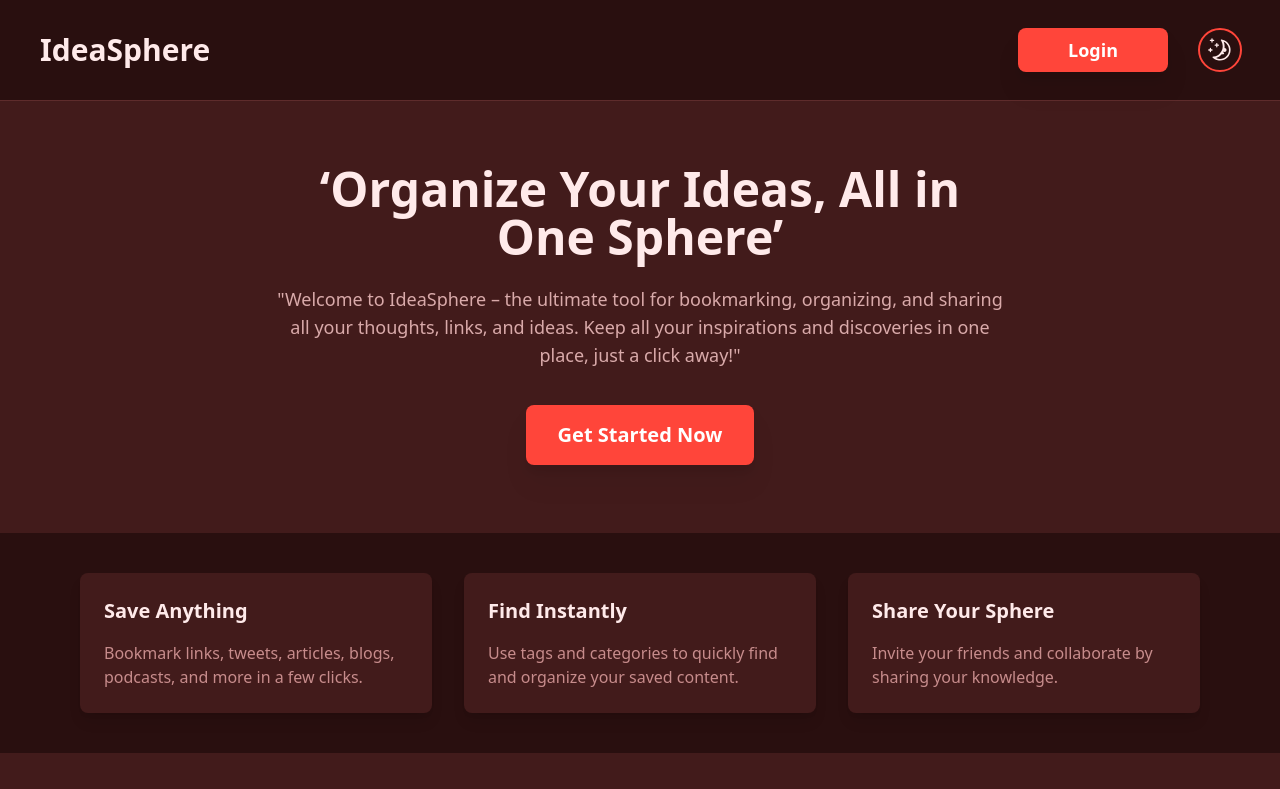
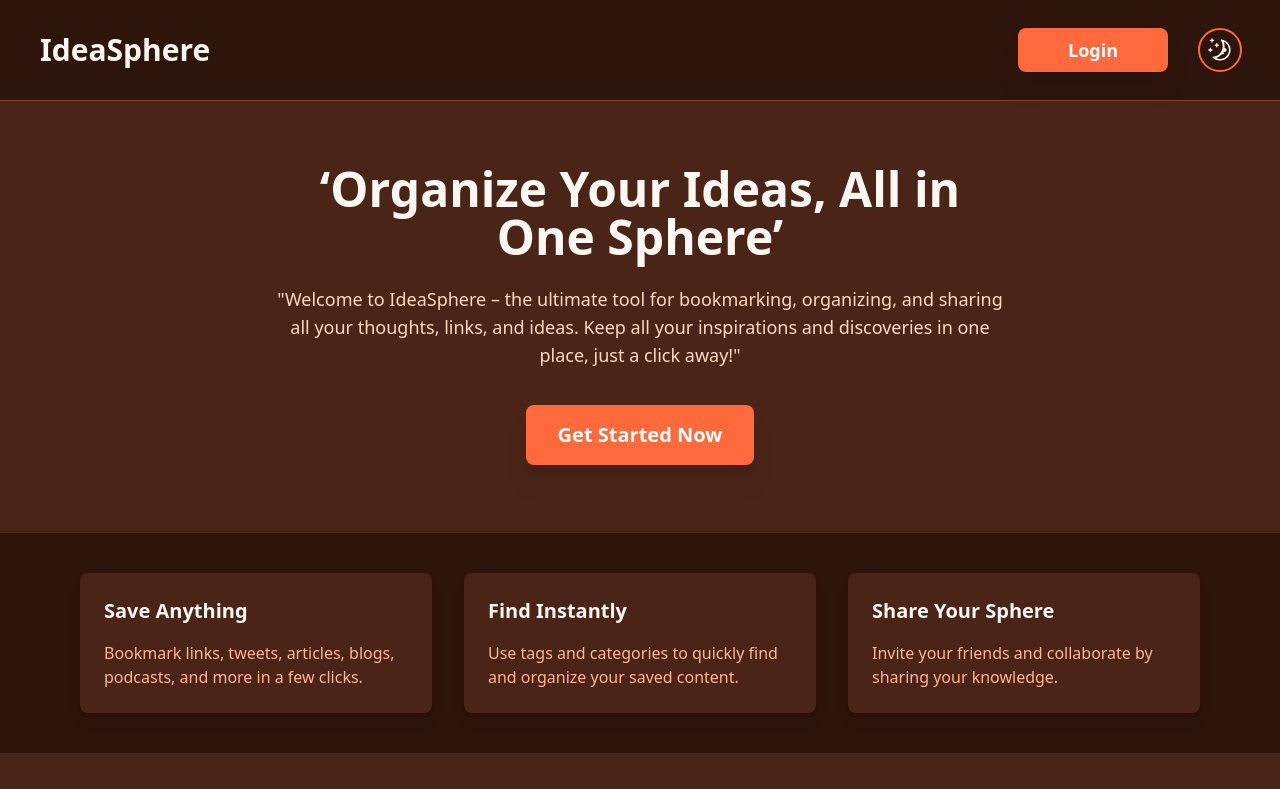
Before and after one commit to rahul-tsx/ideasphere-frontend, a React (Vite) app: page / in a window 1280 px wide. Shown: the top 789 px of the page. Built offline with nearby package versions, Linux system fonts and the light colour scheme; no server answers.

Commit message:
feat:fetch content,card component

```diff
--- a/src/api/content/content.ts
+++ b/src/api/content/content.ts
@@ -1,6 +1,7 @@
 // src/api/auth/signup.ts
 import { addContentSchema } from './../../types/contentTypes';
 import client from '../client';
+import { ContentType } from '@/types/utilityTypes';
 
 export const addContent = async (contentData: addContentSchema) => {
 	const response = await client.post(
@@ -10,8 +11,16 @@ export const addContent = async (contentData: addContentSchema) => {
 	return response.data;
 };
 
-export const getAllContent = async () => {
+export const getAllContent = async (): Promise<
+	{
+		title: string;
+		note?: string;
+		tags?: { _id: string; title: string }[];
+		type: ContentType;
+		link: string;
+	}[]
+> => {
 	const response = await client.get(`${process.env.VITE_SUB_URL}/content`);
-
-	return response.data;
+	console.log('my content', response.data.data);
+	return response.data.data;
 };
--- a/src/components/AddContentForm.tsx
+++ b/src/components/AddContentForm.tsx
@@ -45,10 +45,7 @@ const AddContentForm: FC<AddContentFormProps> = () => {
 
 	// Form submission handler
 	const onSubmit: SubmitHandler<FormSchema> = (data) => {
-		// const cleanData = {
-		// 	...data,
-		// 	tags: data.tags.filter(Boolean), // Remove undefined
-		// };
+
 		console.log('Formdata', data);
 		createContent(data);
 	};
--- a/src/components/Sidebar.tsx
+++ b/src/components/Sidebar.tsx
@@ -41,7 +41,11 @@ const Sidebar: FC<SidebarProps> = ({ tags }) => {
 							<Link
 								to={`${tag.toLowerCase()}`}
 								key={index}
-								className={`relative z-10 pl-10 h-12 flex items-center text-app_text_primary hover:text-app_text_hover text-lg font-semibold transition-all duration-300 ${
+								className={`relative z-10 pl-10 h-12 flex items-center text-app_text_primary ${
+									activeIndex === index
+										? 'hover:text-app_text_primary '
+										: 'hover:text-app_text_hover'
+								}  text-lg font-semibold transition-all duration-300 ${
 									activeIndex === index ? 'text-white' : ''
 								}`}>
 								{tag}
--- a/src/components/Tweets.tsx
+++ b/src/components/Tweets.tsx
@@ -1,9 +1,27 @@
+import { useContent } from '@/hooks/content/useContent';
 import { FC } from 'react';
+import Card from './ui/Card';
 
 interface TweetsProps {}
 
 const Tweets: FC<TweetsProps> = ({}) => {
-	return <div className='bg-app_bg_secondary min-h-[600px] rounded-xl p-10'>Tweets</div>;
+	const { content, isContentLoading } = useContent();
+	return (
+		<div className='bg-app_bg_secondary min-h-[600px] rounded-xl p-10'>
+			{isContentLoading && 'Loading...'}
+			{!isContentLoading && !content && <div>No Ideas Found</div>}
+			{!isContentLoading &&
+				content!.map((unit) => (
+					<Card
+						link={unit.link}
+						note={unit.note}
+						title={unit.title}
+						type={unit.type}
+						tags={unit.tags}
+					/>
+				))}
+		</div>
+	);
 };
 
 export default Tweets;
--- /dev/null
+++ b/src/components/ui/Card.tsx
@@ -0,0 +1,129 @@
+import { ContentType } from '@/types/utilityTypes';
+import { FC } from 'react';
+import { motion } from 'framer-motion';
+import defaultImage from '@/assets/images/ideasphere.webp';
+import { FaTrash, FaEdit, FaShareAlt } from 'react-icons/fa';
+import CardSideBar from './custom/CardSidebar';
+
+interface CardProps {
+	title: string;
+	link: string;
+	note?: string;
+	tags?: { _id: string; title: string }[];
+	type: ContentType;
+	image?: string; // Optional image prop
+	onDelete?: () => void; // Optional delete callback
+	onEdit?: () => void; // Optional edit callback
+	onShare?: () => void; // Optional share callback
+}
+
+const Card: FC<CardProps> = ({
+	title,
+	link,
+	note,
+	tags,
+	type,
+	image,
+	onDelete,
+	onEdit,
+	onShare,
+}) => {
+	// Renders content based on the type
+	const renderContent = () => {
+		switch (type) {
+			case 'tweet':
+				return (
+					<blockquote className='twitter-tweet'>
+						<a href={link}>View Tweet</a>
+					</blockquote>
+				);
+
+			case 'youtube':
+				return (
+					<iframe
+						width='100%'
+						height='200'
+						src={`https://www.youtube.com/embed/${new URL(
+							link
+						).searchParams.get('v')}`}
+						title='YouTube video'
+						frameBorder='0'
+						allow='accelerometer; autoplay; clipboard-write; encrypted-media; gyroscope; picture-in-picture'
+						allowFullScreen></iframe>
+				);
+
+			default:
+				return (
+					<a
+						href={link}
+						className='text-blue-500 underline break-words'
+						target='_blank'
+						rel='noopener noreferrer'>
+						Visit Link
+					</a>
+				);
+		}
+	};
+
+	return (
+		<div className='relative max-w-[30%] '>
+			<motion.div
+				className=' bg-app_card_primary_bg text-app_text_primary shadow-app_card_primaryshadow border-2 border-app_card_primaryborder shadow-lg rounded-lg p-6 relative overflow-hidden hover:shadow-xl hover:-translate-y-2 transition-all duration-300 z-20'
+				initial={{ opacity: 0, y: 30 }}
+				animate={{ opacity: 1, y: 0 }}
+				transition={{ duration: 0.5, ease: 'easeOut' }}>
+				<div className='relative w-full h-48 overflow-hidden rounded-lg mb-4'>
+					<img
+						src={image || defaultImage}
+						alt={title}
+						className='object-cover w-full h-full'
+					/>
+				</div>
+
+				<h2 className='text-xl font-semibold mb-4'>{title}</h2>
+				<div className='content mb-4'>{renderContent()}</div>
+				<div className='tags flex flex-wrap gap-2'>
+					{tags &&
+						tags.map((tag) => (
+							<span
+								key={tag._id}
+								className='bg-app_btn_primary_bg text-white font-semibold px-4 py-1 rounded-full text-sm'>
+								{tag.title}
+							</span>
+						))}
+				</div>
+				{note && <p className='mt-4 text-app_text_secondary text-sm'>{note}</p>}
+
+				{/* Action icons for edit and share
+        <div className='flex justify-between items-center mt-4'>
+            <button
+                onClick={onEdit}
+                className='bg-blue-500 text-white rounded-full p-2 hover:bg-blue-600 transition'>
+                <FaEdit />
+            </button>
+
+                <button
+                    onClick={onDelete}
+                    className='absolute top-4 right-4 bg-red-500 text-white rounded-full p-2 hover:bg-red-600 transition'>
+                    <FaTrash />
+                </button>
+
+
+            <button
+                onClick={onShare}
+                className='bg-green-500 text-white rounded-full p-2 hover:bg-green-600 transition'>
+                <FaShareAlt />
+            </button>
+        </div> */}
+				{/* Sidebar with Action Buttons */}
+			</motion.div>
+			<CardSideBar
+				onDelete={onDelete}
+				onEdit={onEdit}
+				onShare={onShare}
+			/>
+		</div>
+	);
+};
+
+export default Card;
--- a/src/hooks/tags/useTags.ts
+++ b/src/hooks/tags/useTags.ts
@@ -1,8 +1,7 @@
 import { useMutation, useQuery, useQueryClient } from '@tanstack/react-query';
-import { createTag, getAllTags as fetchTags } from '@/api/content/tags';
+import { createTag, getAllTags as fetchTags  } from '@/api/content/tags';
 import useStatus from '../useStatus';
 import axios from 'axios';
-
 
 export const useTags = () => {
 	const changeStatus = useStatus();
@@ -17,7 +16,6 @@ export const useTags = () => {
 		queryKey: ['tags'],
 		queryFn: fetchTags,
 	});
-
 
 	const {
 		mutate: createTagMutation,
--- a/src/index.css
+++ b/src/index.css
@@ -1,124 +1,77 @@
 @tailwind base;
 @tailwind components;
 @tailwind utilities;
+
+
+
 @layer base {
 	:root {
 		/* Background Colors */
-		--bg-primary: #fff8f4; /* Soft cream */
-		--bg-secondary: #fef4ec; /* Light peach */
-		--bg-dark: #1e1b18; /* Deep warm gray */
-		--bg-primary-inverse: #251e1a; /* Darker warm tone */
-		--bg-secondary-inverse: #3a2e29; /* Muted earthy brown */
+		--bg-primary: #FFF9F5;
+		--bg-secondary: #FFEFEB;
+		--bg-dark: #FFF2E5;
+		--bg-primary-inverse: #2E150C;
+		--bg-secondary-inverse: #4A2417;
 
 		/* Text Colors */
-		--text-primary: #1f1a18; /* Deep warm brown */
-		--text-secondary: #5a463f; /* Muted chocolate */
-		--text-muted: #857671; /* Softer muted brown */
-		--text-hover: #a36f60; /* Warm reddish-brown */
-		--text-primary-inverse: #fef8f4; /* Pale cream */
-		--text-secondary-inverse: #dbc7bf; /* Softer peachy brown */
-		--text-muted-inverse: #b59a92; /* Muted peachy tone */
-		--text-hover-inverse: #ffdbcc; /* Light peach hover */
+		--text-primary: #4A1D0F;
+		--text-secondary: #87432A;
+		--text-muted: #A86D57;
+		--text-hover: #FF6A3D;
+		--text-primary-inverse: #FFF7F2;
+		--text-secondary-inverse: #FFD6C2;
+		--text-muted-inverse: #FFB599;
 
 		/* Button Colors */
-		--btn-primary-bg: #ff6347; /* Tomato red */
-		--btn-primary-hover-bg: #e5573f; /* Darker tomato red */
-		--btn-secondary-bg: #ffffff; /* White */
-		--btn-secondary-hover-bg: #fef4ec; /* Very light peach */
+		--btn-primary-bg: #FF6A3D;
+		--btn-primary-hover-bg: #E66035;
+		--btn-secondary-bg: #FFFFFF;
+		--btn-secondary-hover-bg: #FFEFEB;
+
+		/* Card Colors */
+		--card-bg: #FFF7F0;
+		--card-shadow: #FFE5D6;
+		--card-border: #FFD8C1;
 
 		/* Border Colors */
-		--border-color: #e8dcd6; /* Soft peachy border */
-		--border-color-inverse: #4a3d38; /* Darker warm brown border */
+		--border-color: #FFE1D3;
+		--border-color-inverse: #87432A;
 	}
 
 	.dark {
 		/* Background Colors */
-		--bg-primary: #251e1a; /* Darker warm tone */
-		--bg-secondary: #3a2e29; /* Muted earthy brown */
-		--bg-dark: #1e1b18; /* Deep warm gray */
-		--bg-primary-inverse: #fff8f4; /* Soft cream */
-		--bg-secondary-inverse: #fef4ec; /* Light peach */
+		--bg-primary: #2E150C;
+		--bg-secondary: #4A2417;
+		--bg-dark: #1A0D08;
+		--bg-primary-inverse: #FFF9F5;
+		--bg-secondary-inverse: #FFEFEB;
 
 		/* Text Colors */
-		--text-primary: #fef8f4; /* Pale cream */
-		--text-secondary: #dbc7bf; /* Softer peachy brown */
-		--text-muted: #b59a92; /* Muted peachy tone */
-		--text-hover: #ffdbcc; /* Light peach hover */
-		--text-primary-inverse: #1f1a18; /* Deep warm brown */
-		--text-secondary-inverse: #5a463f; /* Muted chocolate */
-		--text-muted-inverse: #857671; /* Softer muted brown */
-		--text-hover-inverse: #a36f60; /* Warm reddish-brown */
+		--text-primary: #FFF7F2;
+		--text-secondary: #FFD6C2;
+		--text-muted: #FFB599;
+		--text-hover: #FF6A3D;
+		--text-primary-inverse: #4A1D0F;
+		--text-secondary-inverse: #87432A;
+		--text-muted-inverse: #A86D57;
 
 		/* Button Colors */
-		--btn-primary-bg: #ff6347; /* Tomato red */
-		--btn-primary-hover-bg: #e5573f; /* Darker tomato red */
-		--btn-secondary-bg: #4a3d38; /* Warm dark brown */
-		--btn-secondary-hover-bg: #5a463f; /* Slightly lighter warm brown */
+		--btn-primary-bg: #FF6A3D;
+		--btn-primary-hover-bg: #E66035;
+		--btn-secondary-bg: #4A2417;
+		--btn-secondary-hover-bg: #87432A;
+
+		/* Card Colors */
+		--card-bg: #3B2317;
+		--card-shadow: #5A3724;
+		--card-border: #6A3E29;
 
 		/* Border Colors */
-		--border-color: #4a3d38; /* Darker warm brown border */
-		--border-color-inverse: #e8dcd6; /* Soft peachy border */
+		--border-color: #87432A;
+		--border-color-inverse: #FFE1D3;
 	}
 }
-@layer base {
-	:root {
-		/* Background Colors */
-		--bg-primary: #fff5f5; /* Very pale pink */
-		--bg-secondary: #ffeaea; /* Pale pink */
-		--bg-dark: #1e1212; /* Deep red-black */
-		--bg-primary-inverse: #290f0f; /* Dark maroon */
-		--bg-secondary-inverse: #421b1b; /* Muted maroon */
 
-		/* Text Colors */
-		--text-primary: #331010; /* Dark reddish-brown */
-		--text-secondary: #6a2a2a; /* Warm muted red */
-		--text-muted: #946363; /* Softer muted red */
-		--text-hover: #b33d3d; /* Vibrant tomato red */
-		--text-primary-inverse: #ffeaea; /* Pale pink */
-		--text-secondary-inverse: #d9aaaa; /* Muted light red */
-		--text-muted-inverse: #c78c8c; /* Muted rosy tone */
-		--text-hover-inverse: #ffb3b3; /* Light tomato hover */
-
-		/* Button Colors */
-		--btn-primary-bg: #ff453a; /* Bright tomato red */
-		--btn-primary-hover-bg: #e03c33; /* Slightly darker bright red */
-		--btn-secondary-bg: #ffffff; /* White */
-		--btn-secondary-hover-bg: #ffeaea; /* Pale pink */
-
-		/* Border Colors */
-		--border-color: #fcd6d6; /* Light pinkish border */
-		--border-color-inverse: #5e2c2c; /* Dark reddish-brown border */
-	}
-
-	.dark {
-		/* Background Colors */
-		--bg-primary: #290f0f; /* Dark maroon */
-		--bg-secondary: #421b1b; /* Muted maroon */
-		--bg-dark: #1e1212; /* Deep red-black */
-		--bg-primary-inverse: #fff5f5; /* Very pale pink */
-		--bg-secondary-inverse: #ffeaea; /* Pale pink */
-
-		/* Text Colors */
-		--text-primary: #ffeaea; /* Pale pink */
-		--text-secondary: #d9aaaa; /* Muted light red */
-		--text-muted: #c78c8c; /* Muted rosy tone */
-		--text-hover: #ffb3b3; /* Light tomato hover */
-		--text-primary-inverse: #331010; /* Dark reddish-brown */
-		--text-secondary-inverse: #6a2a2a; /* Warm muted red */
-		--text-muted-inverse: #946363; /* Softer muted red */
-		--text-hover-inverse: #b33d3d; /* Vibrant tomato red */
-
-		/* Button Colors */
-		--btn-primary-bg: #ff453a; /* Bright tomato red */
-		--btn-primary-hover-bg: #e03c33; /* Slightly darker bright red */
-		--btn-secondary-bg: #5e2c2c; /* Warm reddish-black */
-		--btn-secondary-hover-bg: #6a2a2a; /* Slightly lighter maroon */
-
-		/* Border Colors */
-		--border-color: #5e2c2c; /* Dark reddish-brown border */
-		--border-color-inverse: #fcd6d6; /* Light pinkish border */
-	}
-}
 
 @layer base {
 	* {
@@ -157,22 +110,22 @@
 
 .no-scrollbar {
 	/* For Webkit-based browsers (Chrome, Safari, Edge) */
-	-ms-overflow-style: none;  /* IE 10+ */
-	scrollbar-width: none;  /* Firefox */
+	-ms-overflow-style: none; /* IE 10+ */
+	scrollbar-width: none; /* Firefox */
 }
 
 .no-scrollbar::-webkit-scrollbar {
-	display: none;  /* Hide scrollbar */
+	display: none; /* Hide scrollbar */
 }
 
 /* Custom scrollbar for Webkit browsers */
 .custom-scrollbar::-webkit-scrollbar {
-	width: 12px;  /* Set width of the scrollbar */
+	width: 12px; /* Set width of the scrollbar */
 }
 
 .custom-scrollbar::-webkit-scrollbar-thumb {
 	background-color: #4b4b4b; /* Dark grey for thumb */
-	border-radius: 6px;  /* Rounded corners */
+	border-radius: 6px; /* Rounded corners */
 }
 
 .custom-scrollbar::-webkit-scrollbar-thumb:hover {
@@ -180,7 +133,7 @@
 }
 
 .custom-scrollbar::-webkit-scrollbar-track {
-	background-color: #f1f1f1;  /* Light grey for track */
+	background-color: #f1f1f1; /* Light grey for track */
 	border-radius: 6px; /* Rounded corners */
 }
 
@@ -190,6 +143,6 @@
 
 /* Custom scrollbar for Firefox */
 .custom-scrollbar {
-	scrollbar-width: thin;  /* Thin scrollbar */
+	scrollbar-width: thin; /* Thin scrollbar */
 	scrollbar-color: #4b4b4b #f1f1f1; /* Thumb color and track color */
 }
--- a/src/types/utilityTypes.ts
+++ b/src/types/utilityTypes.ts
@@ -1,2 +1,6 @@
+import { CONTENT_TYPES } from '@/assets/constants/data';
+
 export type variantTypes = 'error' | 'success' | 'warning' | 'default';
 export type statusObj = { msg: string; variant: variantTypes };
+
+export type ContentType = (typeof CONTENT_TYPES)[number];
--- a/tailwind.config.js
+++ b/tailwind.config.js
@@ -31,6 +31,11 @@ export default {
 				// Border Colors
 				app_border_color: 'var(--border-color)', // Light: #d1d5db, Dark: #3f3f3f
 				app_border_color_inverse: 'var(--border-color-inverse)', // Light: #3f3f3f, Dark: #d1d5db
+
+				app_card_primary_bg: 'var(--card-bg)',
+				app_card_primaryshadow: 'var(--card-shadow)',
+				app_card_primaryborder: 'var(--card-border)',
+
 				backgroundImage: {
 					gradient2: 'linear-gradient(to right, #421b1b, #5e2c2c, #ffeaea)',
 				},
@@ -78,5 +83,4 @@ export default {
 		},
 	},
 	plugins: [require('tailwindcss-animate')],
-
 };
```
Also changed, not shown: src/api/content/tags.ts (+12 -0 lines), src/components/ui/custom/CardSidebar.tsx (added, +46 -0 lines), src/assets/images/ideasphere.webp (added), 1 other file (tests, documents, lock files or other folders). Lines whose indentation alone changed are shown as unchanged.
